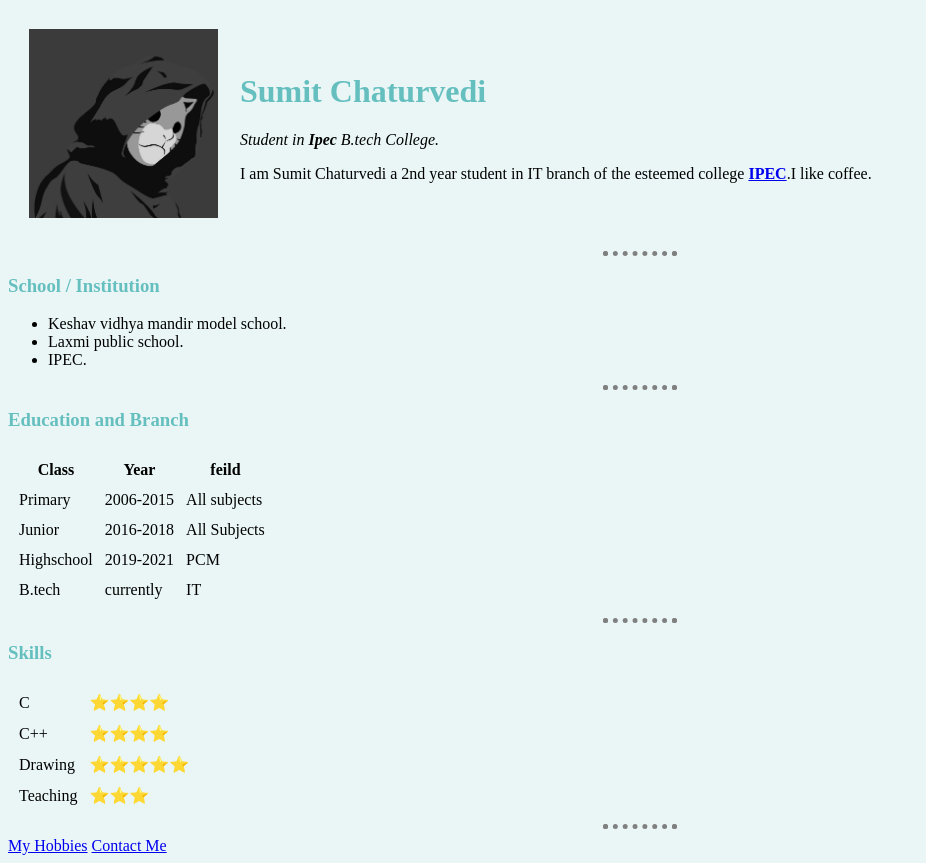
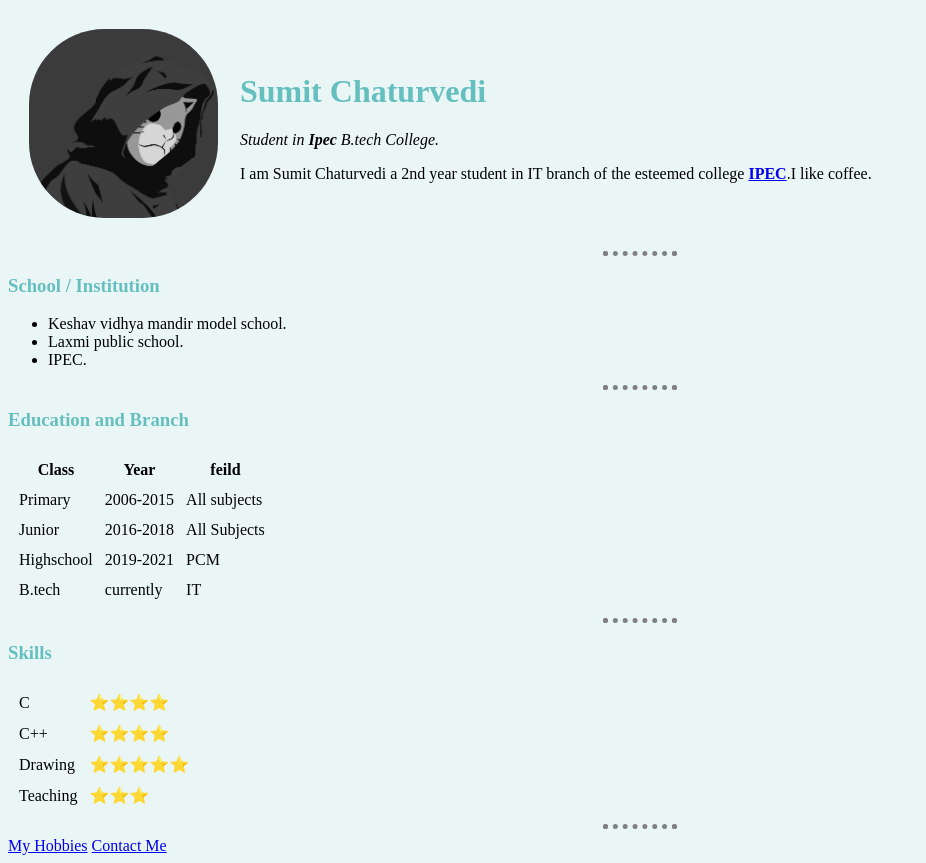
Before and after one commit to sumit-chaturved1/Learning, a plain HTML site: page index.html in a window 1280 px wide. In both pictures the pointer is over the picture 123 px from the left and 123 px from the top of the page. Shown: the whole page, without its empty margins (0-926 px from the left). Drawn offline with Linux system fonts and the light colour scheme.

Commit message:
Update styles.css

```diff
--- a/css/styles.css
+++ b/css/styles.css
@@ -23,7 +23,8 @@ img{
     border-radius: 100%;
     height: 5cm ;
     width: 5cm;
+    transition-duration:.2s;
 }
 #pfp:hover{
-    border-radius: 0%;
+    border-radius: 40%;
 }
```
